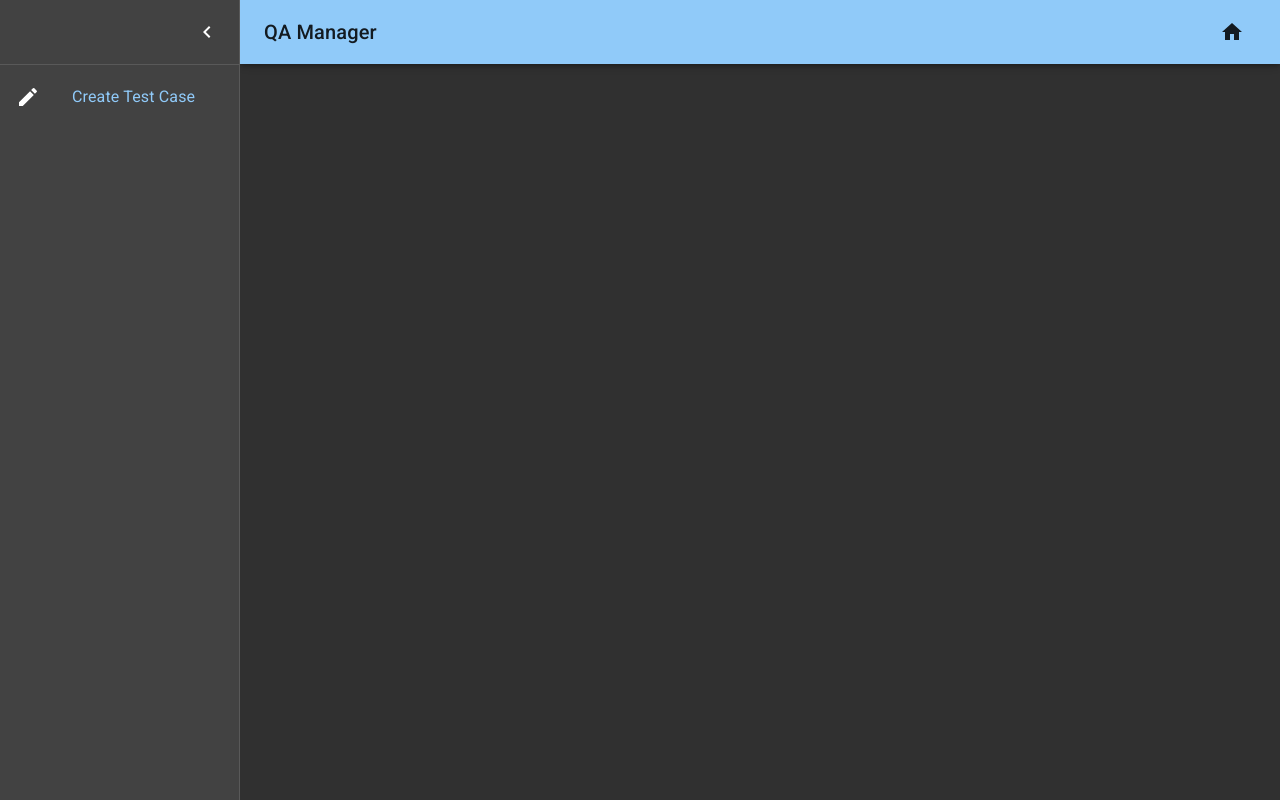
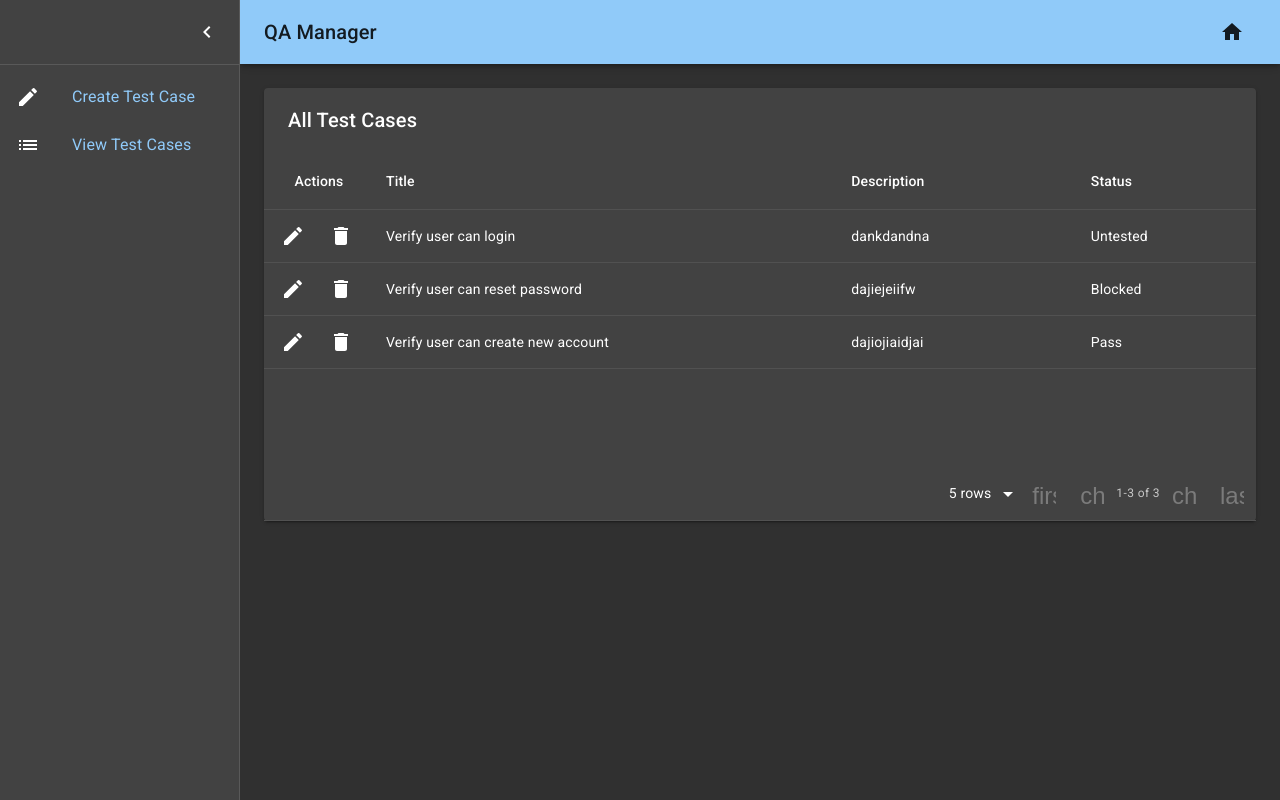
Before and after one commit to jnhallquist/qa_manager, a React (Create React App) app in the folder client/: page /test_cases in a window 1280 px wide. Both pictures are taken after a click on the button 36 px from the left and 32 px from the top of the page. Built offline with nearby package versions, Linux system fonts and the light colour scheme.

Commit message:
Removing material-table

```diff
--- a/client/package.json
+++ b/client/package.json
@@ -9,7 +9,6 @@
     "@testing-library/react": "^9.3.2",
     "@testing-library/user-event": "^7.1.2",
     "axios": "^0.19.2",
-    "material-table": "^1.64.0",
     "react": "^16.13.1",
     "react-dom": "^16.13.1",
     "react-router-dom": "^5.2.0",
--- a/client/src/App.js
+++ b/client/src/App.js
@@ -33,9 +33,11 @@ import MenuIcon from "@material-ui/icons/Menu";
 import ChevronLeftIcon from "@material-ui/icons/ChevronLeft";
 import ChevronRightIcon from "@material-ui/icons/ChevronRight";
 import CreateIcon from "@material-ui/icons/Create";
+import ListIcon from '@material-ui/icons/List';
 import HomeIcon from "@material-ui/icons/Home";
 
 import TestCaseForm from "./TestCaseForm";
+import TestCases from "./TestCases";
 
 const drawerWidth = 240;
 
@@ -185,6 +187,18 @@ function App() {
                   <ListItemText primary="Create Test Case" />
                 </ListItem>
               </Link>
+              <Link
+                component={RouterLink}
+                to="/test_cases"
+                underline={"none"}
+              >
+                <ListItem button>
+                  <ListItemIcon>
+                    <ListIcon />
+                  </ListItemIcon>
+                  <ListItemText primary="View Test Cases" />
+                </ListItem>
+              </Link>
             </List>
           </Drawer>
           <main
@@ -197,6 +211,9 @@ function App() {
               <Route path="/new_test_case">
                 <TestCaseForm />
               </Route>
+              <Route path="/test_cases">
+                <TestCases />
+              </Route>
             </Switch>
           </main>
         </div>
--- a/client/src/TestCases.js
+++ b/client/src/TestCases.js
@@ -1,29 +1,42 @@
 import React from "react";
+import MaterialTable from "material-table";
+
+import EditIcon from "@material-ui/icons/Edit";
+import DeleteIcon from "@material-ui/icons/Delete";
+
+import ChevronLeft from '@material-ui/icons/ChevronLeft';
+import ChevronRight from '@material-ui/icons/ChevronRight';
 
 const test_cases = [
   {
     id: 0,
-    title: "First",
+    title: "Verify user can login",
+    description: "dankdandna",
     preconditions: "",
     steps: "",
     expected_results: "",
     postconditions: "",
+    status: "Untested",
   },
   {
     id: 1,
-    title: "Second",
+    title: "Verify user can reset password",
+    description: "dajiejeiifw",
     preconditions: "",
     steps: "",
     expected_results: "",
     postconditions: "",
+    status: "Blocked",
   },
   {
     id: 2,
-    title: "Third",
+    title: "Verify user can create new account",
+    description: "dajiojiaidjai",
     preconditions: "",
     steps: "",
     expected_results: "",
     postconditions: "",
+    status: "Pass",
   },
 ];
 
@@ -35,39 +48,29 @@ class TestCases extends React.Component {
   render() {
     return (
       <MaterialTable
-        title="Multiple Actions Preview"
+        title="All Test Cases"
         columns={[
-          { title: "Name", field: "name" },
-          { title: "Surname", field: "surname" },
-          { title: "Birth Year", field: "birthYear", type: "numeric" },
-          {
-            title: "Birth Place",
-            field: "birthCity",
-            lookup: { 34: "İstanbul", 63: "Şanlıurfa" },
-          },
+          { title: "Title", field: "title" },
+          { title: "Description", field: "description" },
+          { title: "Status", field: "status" },
         ]}
-        data={[
-          { name: "Mehmet", surname: "Baran", birthYear: 1987, birthCity: 63 },
-          {
-            name: "Zerya Betül",
-            surname: "Baran",
-            birthYear: 2017,
-            birthCity: 34,
-          },
-        ]}
+        data={test_cases}
         actions={[
           {
-            icon: "save",
-            tooltip: "Save User",
+            icon: () => <EditIcon />,
+            tooltip: "Edit Test Case",
             onClick: (event, rowData) => alert("You saved " + rowData.name),
           },
           {
-            icon: "delete",
-            tooltip: "Delete User",
+            icon: () => <DeleteIcon />,
+            tooltip: "Delete Test Case",
             onClick: (event, rowData) =>
-              confirm("You want to delete " + rowData.name),
+              alert("You want to delete " + rowData.name),
           },
         ]}
+        options={{
+          search: false,
+        }}
       />
     );
   }
```
Also changed, not shown: 1 other file (tests, documents, lock files or other folders).
